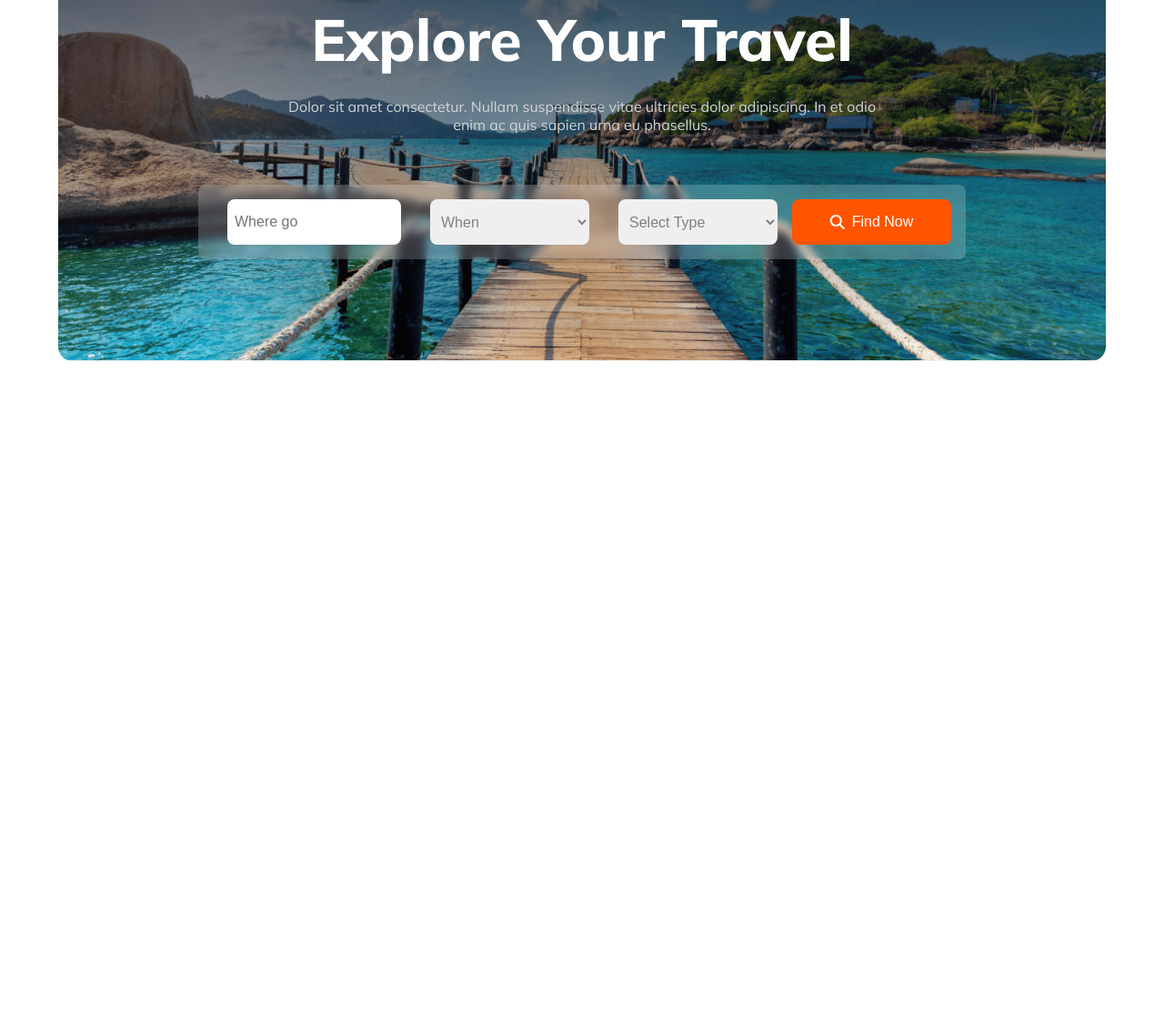
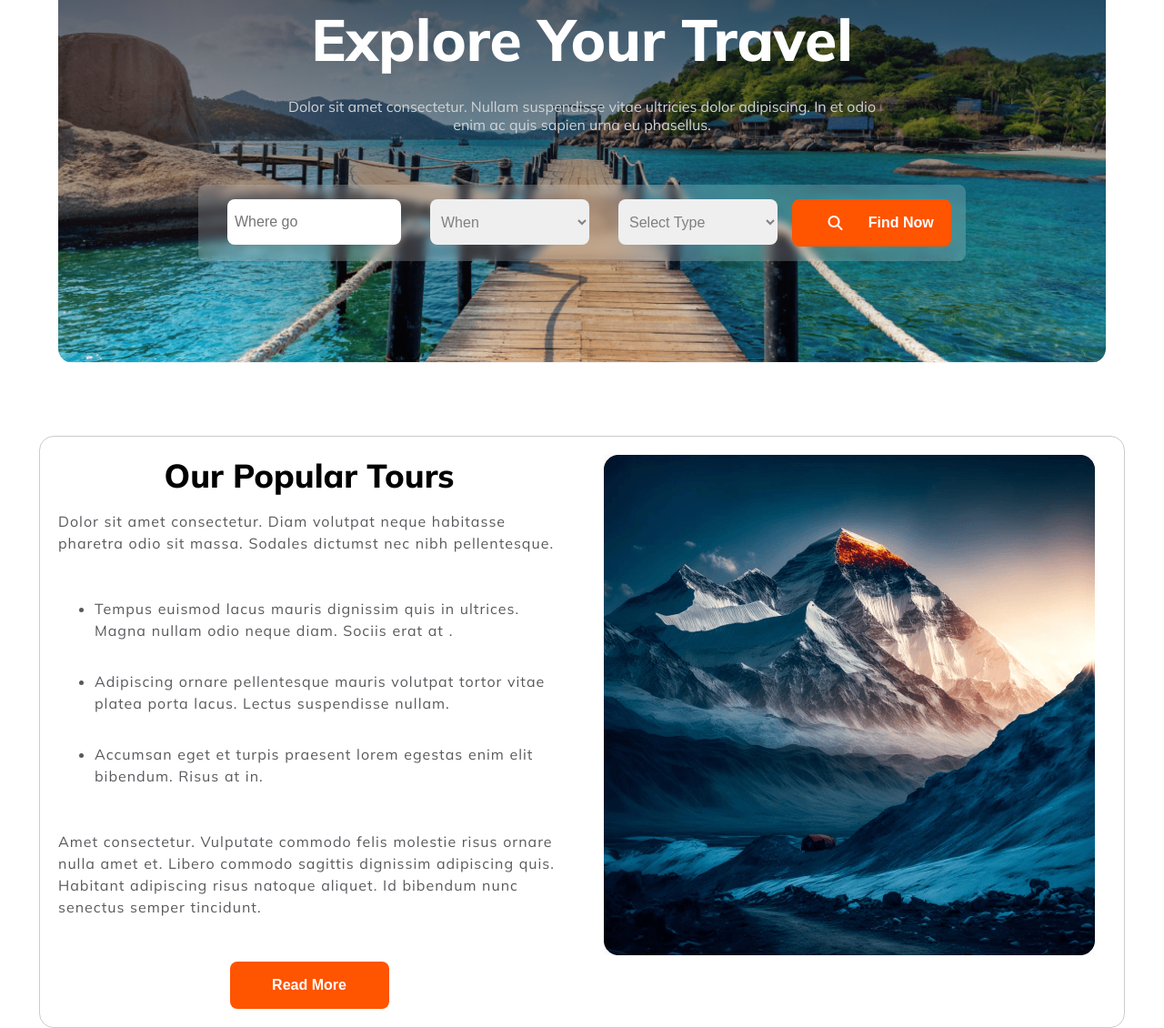
Before and after one commit to asm-shad/Travel-Page, a plain HTML site: page index.html in a window 1280 px wide. Shown: the part 325-1455 px from the top of the page at 91% size. Before the commit the page ends 802 px from the top, so only its background shows below. Drawn offline with Linux system fonts and the light colour scheme.

Commit message:
Popular Tour Section Completed

```diff
--- a/Styles/style.css
+++ b/Styles/style.css
@@ -2,11 +2,12 @@
 
 body {
     font-family: "Mulish", sans-serif;
+    max-width: 1440px;
 }
 
 /* Default styles */
 * {
-    margin: 0;
+    margin: 0 auto;
 }
 .container{
     width: 90%;
@@ -38,7 +39,6 @@ p{
 
 .logo{
     display: flex;
-    align-items: center;
     width: 280px;
 }
 
@@ -107,11 +107,12 @@ input, select{
     font-size: 1rem;
     color: rgba(19, 19, 24, 0.5);;
 }
-input:focus{
+input:focus, select:focus{
     outline: none;
 }
 .btn-primary{
     width: 175px;
+    height: 3.25rem;
     display: flex;
     justify-content: center;
     align-items: center;
@@ -122,4 +123,42 @@ input:focus{
     border-radius: 0.5rem;
     font-size: 1rem;
     color: white;
+    font-weight: 800;
 }
+
+/* Popular Section  */
+
+.popular-section{
+    display: grid;
+    grid-template-columns: 1fr 1fr;
+    gap: 3rem;
+    justify-content: space-between;
+    margin: 0 auto;
+    padding: 20px;
+    border: 1px solid #ccc;
+}
+
+.text-content{
+    display: flex;
+    flex-direction: column;
+    row-gap: 1rem;
+    justify-content: space-between;
+}
+
+.img-content{
+    width: 100%;
+}
+
+.text-content p, .text-content li {
+    text-align: left;
+    color: rgba(19, 19, 24, 0.7);
+    font-size: 1rem;
+    line-height: 1.5rem;
+    word-spacing: 0.5px;
+    letter-spacing: 1px;
+    margin-bottom: 2rem;
+}
+
+#popular-title{
+    text-align: left;
+}
--- a/index.html
+++ b/index.html
@@ -42,7 +42,22 @@
         </section>
     </header>
     <main>
-
+        <section class="container popular-section">
+            <div class="text-content">
+                <h3 id="popular-title">Our Popular Tours</h3>
+                <p>Dolor sit amet consectetur. Diam volutpat neque habitasse pharetra odio sit massa. Sodales dictumst nec nibh pellentesque.</p>
+                <ul>
+                    <li>Tempus euismod lacus mauris dignissim quis in ultrices. Magna nullam odio neque diam. Sociis erat at .</li>
+                    <li>Adipiscing ornare pellentesque mauris volutpat tortor vitae platea porta lacus. Lectus suspendisse nullam.</li>
+                    <li> Accumsan eget et turpis praesent lorem egestas enim elit bibendum. Risus at in.</li>
+                </ul>
+                <p>Amet consectetur. Vulputate commodo felis molestie risus ornare nulla amet et. Libero commodo sagittis dignissim adipiscing quis. Habitant adipiscing risus natoque aliquet. Id bibendum nunc senectus semper tincidunt.</p>
+                <button class="btn-primary">Read More</button>
+            </div>
+            <div class="img-content">
+                <img src="./Images/mountain.png" alt="">
+            </div>
+        </section>
     </main>
     <footer></footer>
 </body>
```
Also changed, not shown: Images/mountain.png (renamed from Images/Rectangle 4.png).
